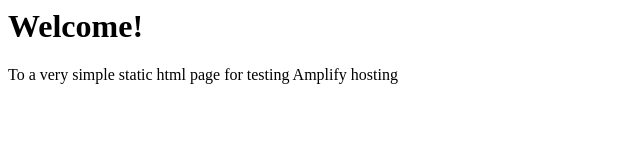
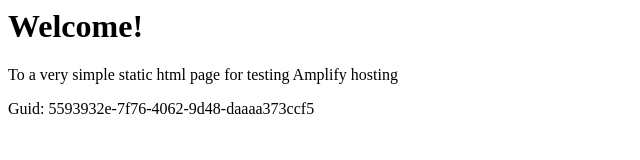
Before and after one commit to aws-aemilia-mxp/Github-PR-Commit-Integration-Test-DoNotTouch-v1-prod-eu-south-1, a website: page src/index.html in a window 1280 px wide. Shown: the whole page, without its empty margins (0-640 px from the left). Drawn offline with Linux system fonts and the light colour scheme.

Commit message:
commit from integ tests

```diff
--- a/src/index.html
+++ b/src/index.html
@@ -1,3 +1,5 @@
+
+
 <html lang="en">
 
 <head>
@@ -10,6 +12,6 @@
 <body>
     <h1>Welcome!</h1>
     <p>To a very simple static html page for testing Amplify hosting</p>
-</body>
+    <p>Guid: 5593932e-7f76-4062-9d48-daaaa373ccf5</p></body>
 
 </html>
```
